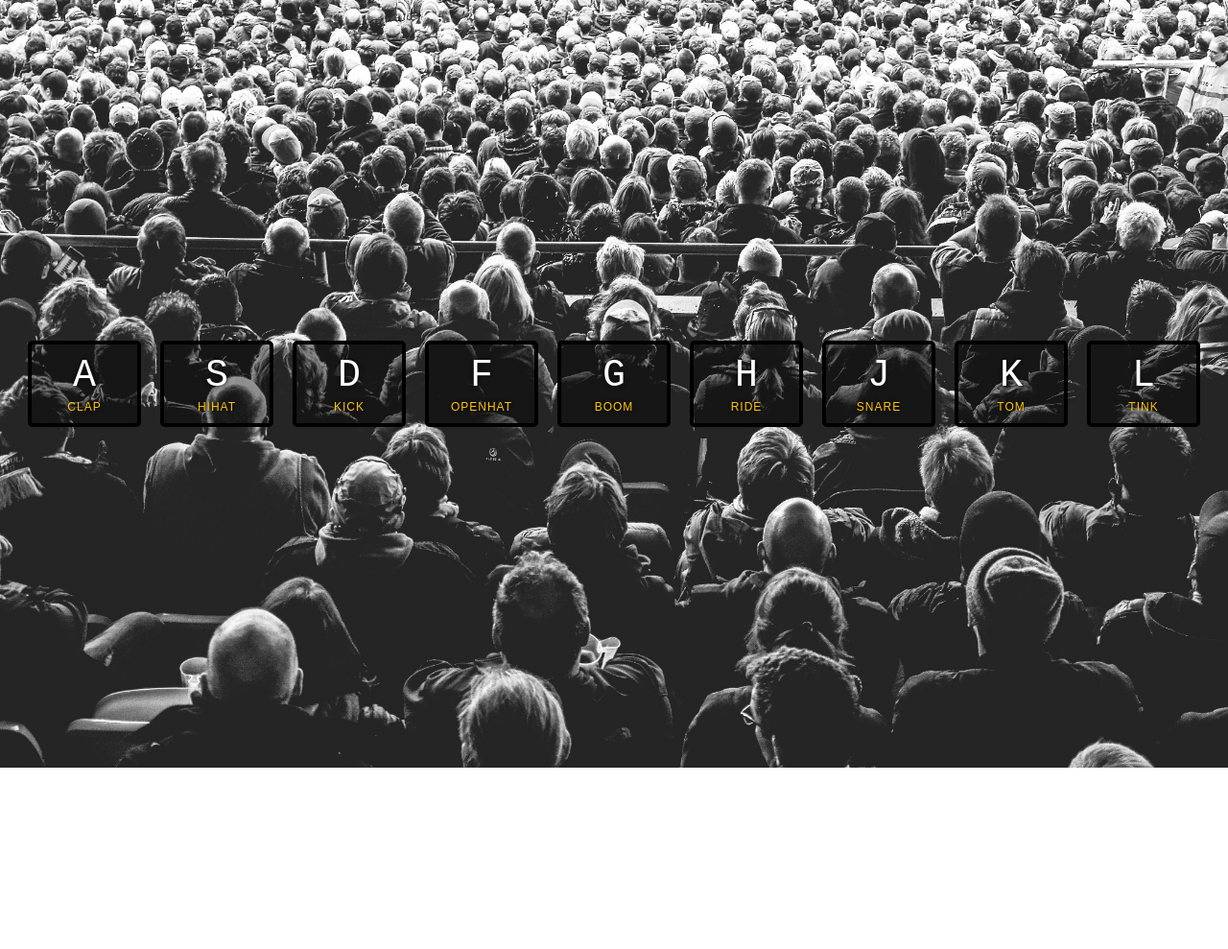
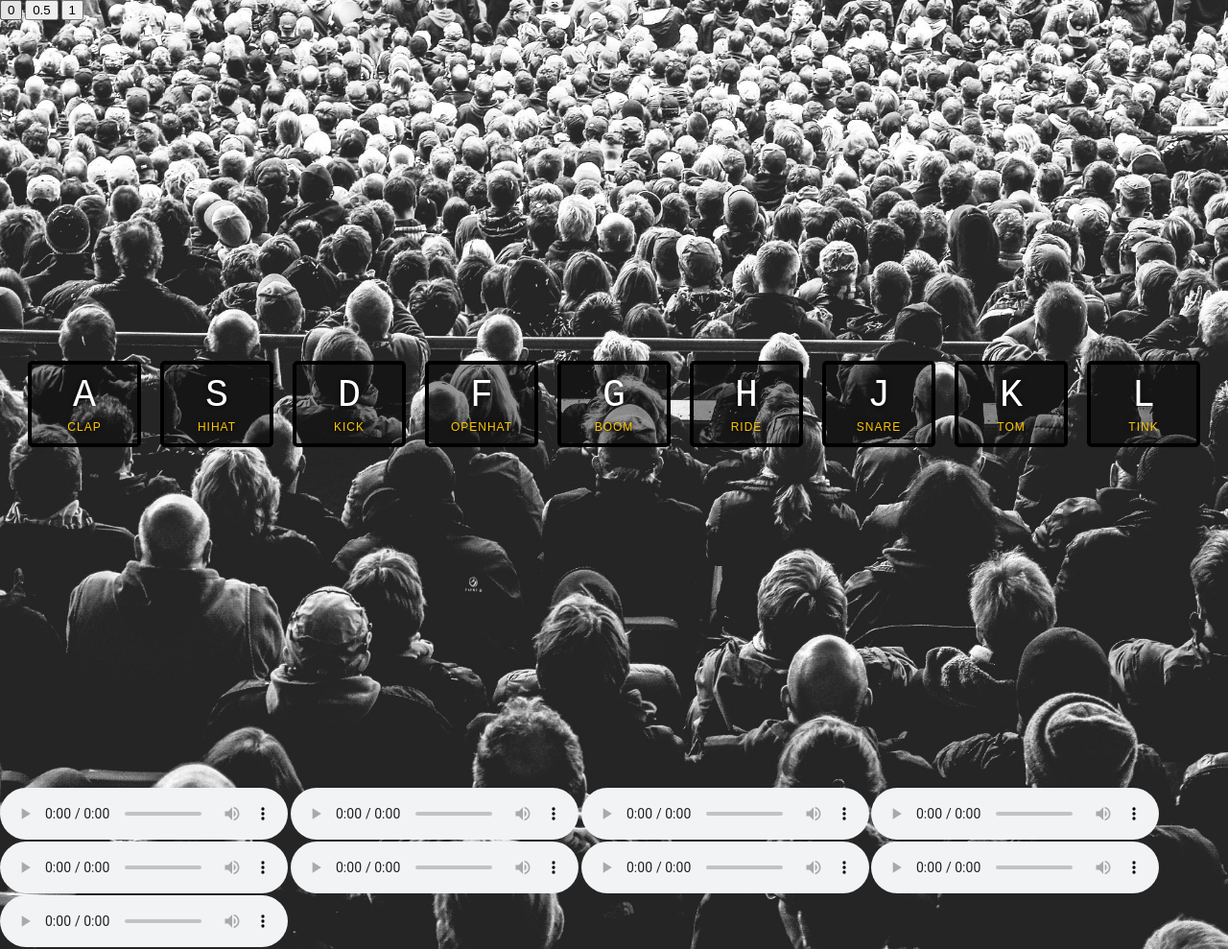
Before and after one commit to LeilanNaeimi/JavaScript30, a plain HTML site: page 01 - JavaScript Drum Kit/index.html in a window 1280 px wide. Shown: the whole page at 96% size. Before the commit the page ends 800 px from the top, so only its background shows below. Drawn offline with Linux system fonts and the light colour scheme.

Commit message:
add volume

```diff
--- a/01 - JavaScript Drum Kit/index.html
+++ b/01 - JavaScript Drum Kit/index.html
@@ -8,6 +8,11 @@
     <script src="script.js" defer></script>
   </head>
   <body>
+    <div class="volume" title="Volume">
+      <button onclick="changeVolume(0)" type="button">0</button>
+      <button onclick="changeVolume(0.5)" type="button">0.5</button>
+      <button onclick="changeVolume(1)" type="button">1</button>
+    </div>
     <div class="keys">
       <div data-key="65" class="key">
         <kbd>A</kbd>
@@ -47,14 +52,29 @@
       </div>
     </div>
 
-    <audio data-key="65" src="sounds/clap.wav"></audio>
-    <audio data-key="83" src="sounds/hihat.wav"></audio>
-    <audio data-key="68" src="sounds/kick.wav"></audio>
-    <audio data-key="70" src="sounds/openhat.wav"></audio>
-    <audio data-key="71" src="sounds/boom.wav"></audio>
-    <audio data-key="72" src="sounds/ride.wav"></audio>
-    <audio data-key="74" src="sounds/snare.wav"></audio>
-    <audio data-key="75" src="sounds/tom.wav"></audio>
-    <audio data-key="76" src="sounds/tink.wav"></audio>
+    <audio data-key="65" src="sounds/clap.wav" class="myAudio" controls></audio>
+    <audio
+      data-key="83"
+      src="sounds/hihat.wav"
+      class="myAudio"
+      controls
+    ></audio>
+    <audio data-key="68" src="sounds/kick.wav" class="myAudio" controls></audio>
+    <audio
+      data-key="70"
+      src="sounds/openhat.wav"
+      class="myAudio"
+      controls
+    ></audio>
+    <audio data-key="71" src="sounds/boom.wav" class="myAudio" controls></audio>
+    <audio data-key="72" src="sounds/ride.wav" class="myAudio" controls></audio>
+    <audio
+      data-key="74"
+      src="sounds/snare.wav"
+      class="myAudio"
+      controls
+    ></audio>
+    <audio data-key="75" src="sounds/tom.wav" class="myAudio" controls></audio>
+    <audio data-key="76" src="sounds/tink.wav" class="myAudio" controls></audio>
   </body>
 </html>
```
